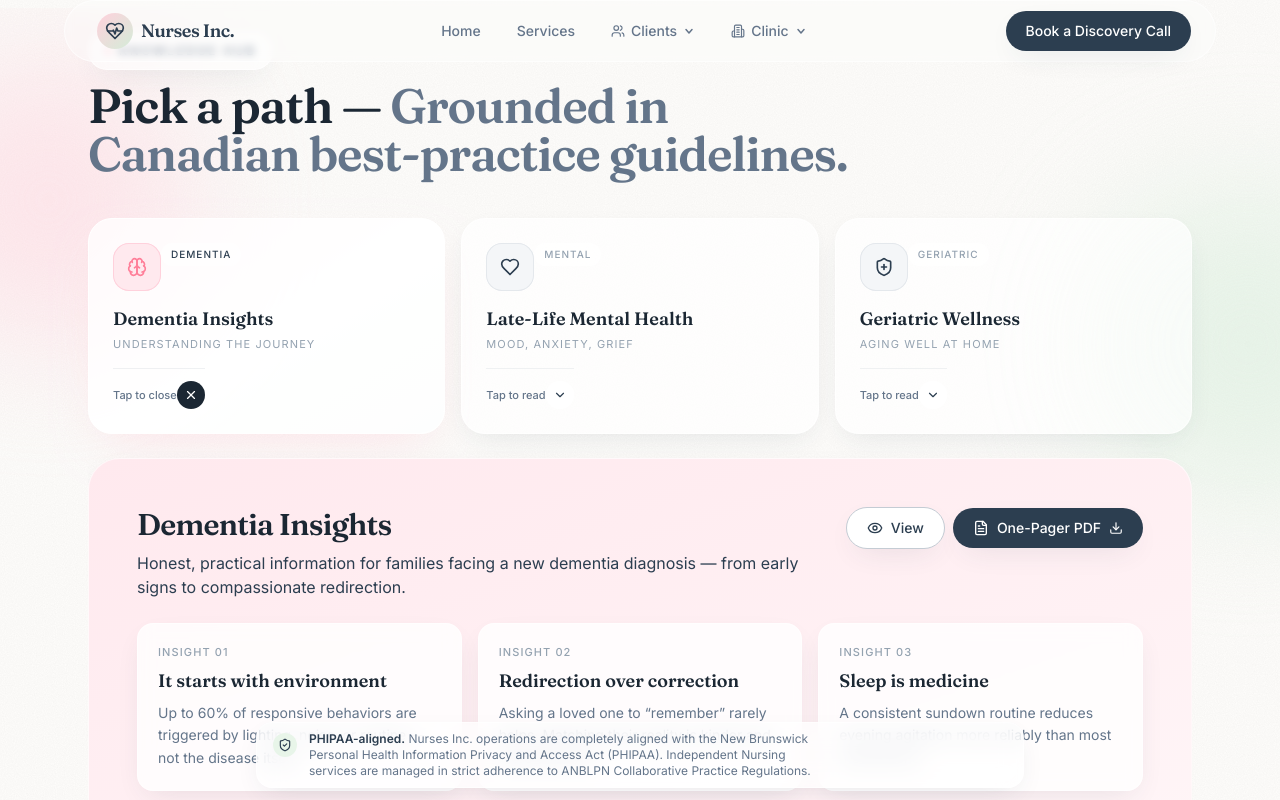
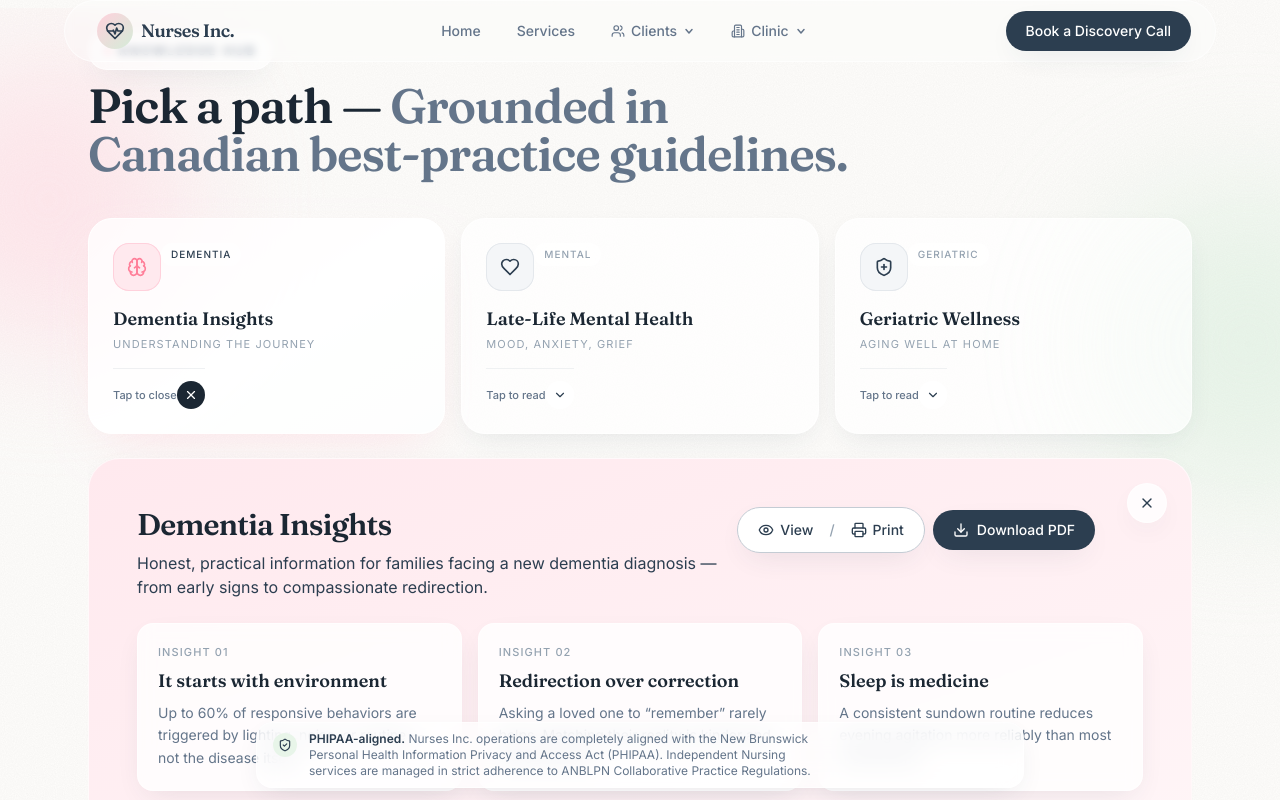
Before and after one commit to hamaouic/nursesinc, a React (Vite) app: page /knowledge in a window 1280 px wide. Both pictures are taken after a click on the tab 266 px from the left and 326 px from the top of the page. Shown: the top 800 px of the page. Built offline with nearby package versions, Linux system fonts and the light colour scheme.

Commit message:
Apply View/Print + Download pill pattern to Knowledge cards and resource panels

```diff
--- a/src/components/KnowledgeExplorer.tsx
+++ b/src/components/KnowledgeExplorer.tsx
@@ -7,13 +7,18 @@ import {
   Download,
   FileText,
   Eye,
+  Printer,
   ChevronDown,
   X,
+  ListChecks,
+  Quote,
 } from 'lucide-react';
 import { knowledgePaths, type KnowledgePath } from '@/nurses-inc-config';
+import { onePagers } from '@/onepagers-config';
 import {
   generateOnePagerPdf,
   previewOnePagerPdf,
+  printOnePagerPdf,
 } from '@/lib/onepager-pdf';
 import { cn } from '@/lib/utils';
 import DocumentPreviewModal, {
@@ -205,11 +210,20 @@ export default function KnowledgeExplorer() {
           >
             <div
               className={cn(
-                'mt-6 overflow-hidden rounded-[2rem] border border-white/60 bg-gradient-to-br p-8 shadow-soft backdrop-blur md:p-12',
+                'relative mt-6 overflow-hidden rounded-[2rem] border border-white/60 bg-gradient-to-br p-8 shadow-soft backdrop-blur md:p-12',
                 pathAccents[current.theme],
               )}
             >
-              <div className="mb-6 flex flex-col gap-4 sm:flex-row sm:items-start sm:justify-between">
+              <button
+                type="button"
+                aria-label="Close article"
+                onClick={() => setActive(null)}
+                className="absolute right-4 top-4 z-10 grid h-10 w-10 place-items-center rounded-full border border-white/60 bg-white/80 text-ink-500 shadow-soft backdrop-blur transition-all hover:rotate-90 hover:bg-white sm:right-6 sm:top-6"
+              >
+                <X className="h-4 w-4" />
+              </button>
+
+              <div className="mb-6 flex flex-col gap-4 pr-12 sm:flex-row sm:items-start sm:justify-between">
                 <div>
                   <h3 className="font-display text-2xl font-semibold tracking-tight text-ink-700 sm:text-3xl">
                     {current.label}
@@ -219,24 +233,41 @@ export default function KnowledgeExplorer() {
                   </p>
                 </div>
                 <div className="flex shrink-0 flex-wrap items-center gap-2">
+                  <div
+                    className="inline-flex items-center justify-center gap-1 rounded-full border border-ink-200 bg-white px-2 py-2 text-sm font-medium text-ink-500 shadow-soft"
+                    role="group"
+                    aria-label={`View or print ${current.label}`}
+                  >
                     <button
                       type="button"
                       onClick={() => startPreview(current.id)}
                       aria-label={`View ${current.label} one-pager PDF`}
-                    className="inline-flex items-center gap-2 rounded-full border border-ink-200 bg-white px-5 py-2.5 text-sm font-medium text-ink-500 shadow-soft transition-colors hover:bg-white/80"
+                      className="inline-flex items-center gap-1.5 rounded-full px-3 py-1 transition-colors hover:bg-cream-50"
                     >
                       <Eye className="h-4 w-4" />
                       <span>View</span>
                     </button>
+                    <span className="text-ink-300" aria-hidden>
+                      /
+                    </span>
+                    <button
+                      type="button"
+                      onClick={() => printOnePagerPdf(current.id)}
+                      aria-label={`Print ${current.label} one-pager PDF`}
+                      className="inline-flex items-center gap-1.5 rounded-full px-3 py-1 transition-colors hover:bg-cream-50"
+                    >
+                      <Printer className="h-4 w-4" />
+                      <span>Print</span>
+                    </button>
+                  </div>
                   <button
                     type="button"
                     onClick={() => generateOnePagerPdf(current.id)}
                     aria-label={`Download ${current.label} one-pager PDF`}
                     className="group inline-flex items-center gap-2 rounded-full bg-ink-500 px-5 py-2.5 text-sm font-medium text-white shadow-soft transition-transform duration-300 hover:-translate-y-0.5"
                   >
-                    <FileText className="h-4 w-4" />
-                    <span>One-Pager PDF</span>
-                    <Download className="h-3.5 w-3.5 transition-transform duration-300 group-hover:translate-y-0.5" />
+                    <Download className="h-4 w-4 transition-transform duration-300 group-hover:-translate-y-0.5" />
+                    <span>Download PDF</span>
                   </button>
                 </div>
               </div>
--- a/src/components/ResourcesBoard.tsx
+++ b/src/components/ResourcesBoard.tsx
@@ -294,13 +294,33 @@ export default function ResourcesBoard() {
                         : 'Preview'}
                     </div>
                     <div className="flex flex-wrap items-center gap-2">
-                      <button
-                        type="button"
-                        onClick={() => handlePrint(current.id)}
-                        className="group inline-flex items-center gap-2 rounded-full border border-ink-200 bg-white px-4 py-2 text-xs font-medium text-ink-500 shadow-soft transition-colors hover:bg-white/80"
+                      <div
+                        className="inline-flex items-center justify-center gap-1 rounded-full border border-ink-200 bg-white px-2 py-1.5 text-xs font-medium text-ink-500 shadow-soft"
+                        role="group"
+                        aria-label={`View or print ${current.title}`}
                       >
-                        <Printer className="h-3.5 w-3.5" /> Print
-                      </button>
+                        <button
+                          type="button"
+                          onClick={() => startInline(current.id)}
+                          aria-label={`View ${current.title}`}
+                          className="inline-flex items-center gap-1 rounded-full px-2 py-1 transition-colors hover:bg-cream-50"
+                        >
+                          <Eye className="h-3 w-3" />
+                          <span>View</span>
+                        </button>
+                        <span className="text-ink-300" aria-hidden>
+                          /
+                        </span>
+                        <button
+                          type="button"
+                          onClick={() => handlePrint(current.id)}
+                          aria-label={`Print ${current.title}`}
+                          className="inline-flex items-center gap-1 rounded-full px-2 py-1 transition-colors hover:bg-cream-50"
+                        >
+                          <Printer className="h-3 w-3" />
+                          <span>Print</span>
+                        </button>
+                      </div>
                       <button
                         type="button"
                         onClick={() => downloadResource(current.id)}
--- a/src/lib/onepager-pdf.ts
+++ b/src/lib/onepager-pdf.ts
@@ -32,6 +32,24 @@ export function previewOnePagerPdf(id: OnePagerId): string {
   const doc = buildOnePagerDoc(meta, data);
   const blob = doc.output('blob');
   return URL.createObjectURL(blob);
+}
+
+/**
+ * Open the one-pager in a new tab and trigger the browser print dialog.
+ */
+export function printOnePagerPdf(id: OnePagerId): void {
+  const url = previewOnePagerPdf(id);
+  const win = window.open(url, '_blank');
+  if (win) {
+    win.addEventListener('load', () => {
+      try {
+        win.focus();
+        win.print();
+      } catch {
+        /* user closed the window — fine */
+      }
+    });
+  }
 }
 
 function buildOnePagerDoc(
```
Lines whose indentation alone changed are shown as unchanged.
